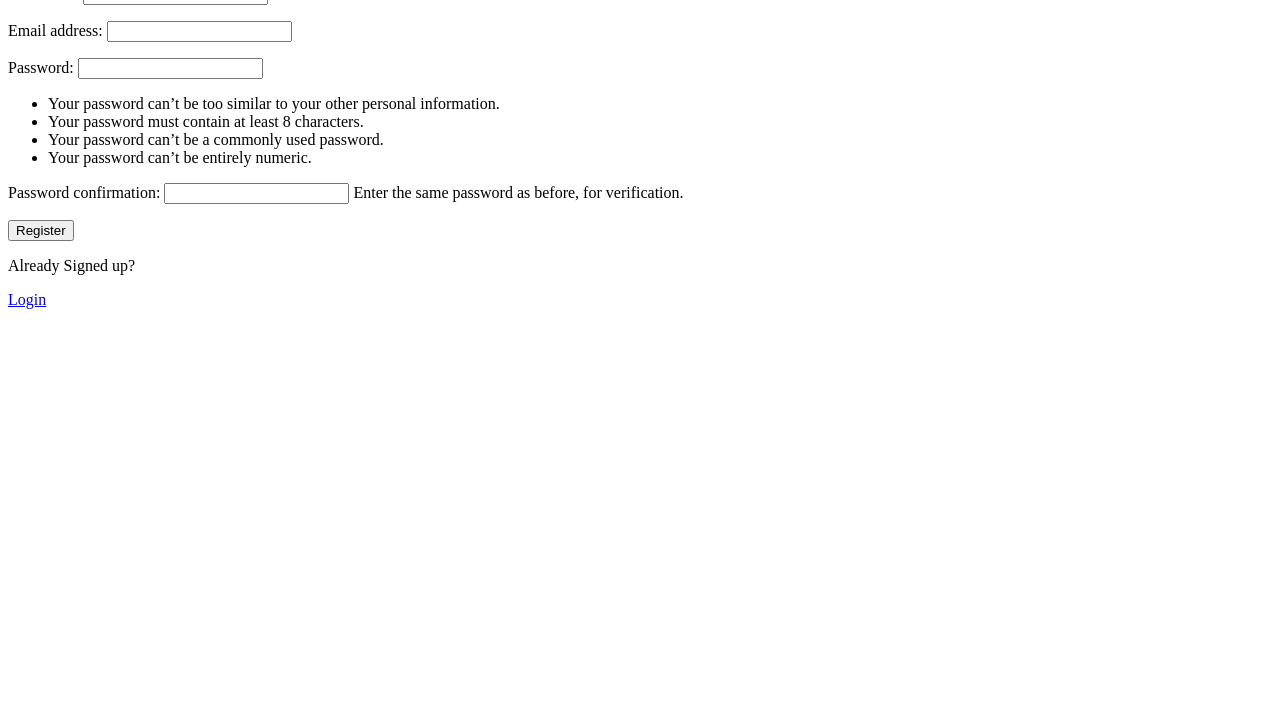
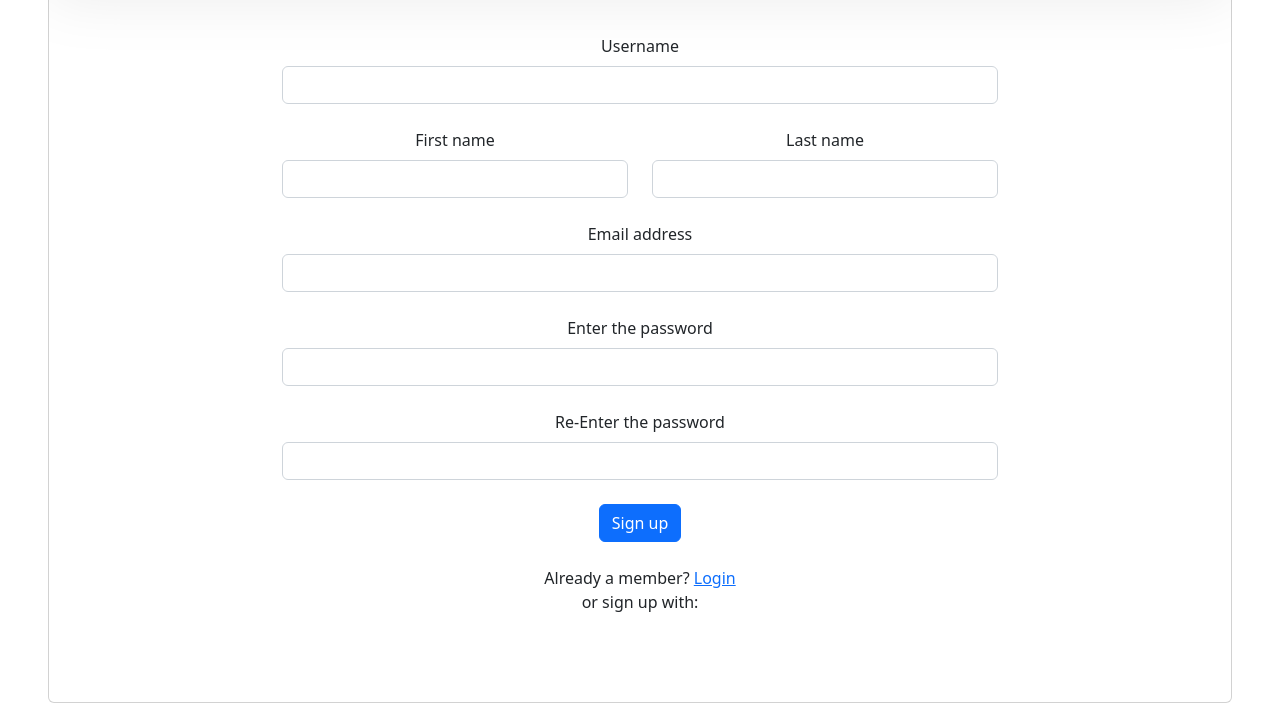
Before and after one commit to haxhex/AttendanceSystem, a Django app: page /register/ in a window 1280 px wide. Shown: the part 301-1004 px from the top of the page. Before the commit the page ends 610 px from the top, so only its background shows below. Run offline with Django 4.2, Linux system fonts and the light colour scheme.

Commit message:
set to render to new login,password reset, sign up

```diff
--- a/base/templates/base/log-in.html
+++ b/base/templates/base/log-in.html
@@ -84,7 +84,7 @@
                 Don't have an account?
                 <a href="{% url 'register' %}">Sign Up</a>
                 <br />
-                <a href="{% url 'register' %}">Forgot password?</a>
+                <a href="{% url 'password_reset' %}">Forgot password?</a>
                 </div>
               </form>
             </div>
--- a/base/templates/base/password_reset.html
+++ b/base/templates/base/password_reset.html
@@ -42,11 +42,10 @@
                 <div class="form-outline mb-4">
                     <label class="form-label" for="form3Example3"></label
                     >
-                    <input type="email" id="form3Example3" class="form-control" />
+                    <input type="email" name="email" id="form3Example3" class="form-control" />
                 </div>
 
                 {% csrf_token %}
-                {{ password_reset_form }}
                 <br/>
 
                 <!-- Submit button -->
@@ -58,6 +57,4 @@
         </div>
       </div>
 </body>
-{% endblock %}
-
 </html>
--- a/base/templates/base/sign-up.html
+++ b/base/templates/base/sign-up.html
@@ -1,7 +1,7 @@
 <!DOCTYPE html>
 <html lang="en">
   <head>
-    <title>Bootstrap 5 Example</title>
+    <title>Attendance System</title>
     <meta charset="utf-8" />
     <meta name="viewport" content="width=device-width, initial-scale=1" />
     <link
@@ -38,6 +38,13 @@
               <form method="POST" action="">
                 {% csrf_token %}
                 <!-- 2 column grid layout with text inputs for the first and last names -->
+                <!-- Email input -->
+                <div class="form-outline mb-4">
+                  <label class="form-label" for="form3Example0"
+                    >Username</label
+                  >
+                  <input type="text" name="username" id="form3Example0" class="form-control" />
+                </div>
                 <div class="row">
                   <div class="col-md-6 mb-4">
                     <div class="form-outline">
@@ -45,6 +52,7 @@
                         >First name</label>
 
                       <input
+                        name="first_name"
                         type="text"
                         id="form3Example1"
                         class="form-control"
@@ -57,6 +65,7 @@
                         >Last name</label
                       >
                       <input
+                        name="last_name"
                         type="text"
                         id="form3Example2"
                         class="form-control"
@@ -70,7 +79,7 @@
                   <label class="form-label" for="form3Example3"
                     >Email address</label
                   >
-                  <input type="email" id="form3Example3" class="form-control" />
+                  <input type="email" name="email" id="form3Example3" class="form-control" />
                 </div>
 
                 <!-- Password input -->
@@ -79,6 +88,7 @@
                     >Enter the password</label
                   >
                   <input
+                    name="password1"
                     type="password"
                     id="form3Example4"
                     class="form-control"
@@ -91,6 +101,7 @@
                     >Re-Enter the password</label
                   >
                   <input
+                    name="password2"
                     type="password"
                     id="form3Example4"
                     class="form-control"
--- a/base/urls.py
+++ b/base/urls.py
@@ -15,4 +15,5 @@ urlpatterns = [
     path("edit-profile/", views.accountSettings, name="edit-profile"),
     path("password-change/" , views.password_change , name="password-change" ),
     path("password_reset/", views.password_reset_request, name="password_reset"),
+    path("employees_list/", views.employees_list, name="employees_list"),
 ]
--- a/base/views.py
+++ b/base/views.py
@@ -69,6 +69,12 @@ def io_archive_report(request):
     return render(request ,'base/io_archive_report.html')
 
 @login_required(login_url='login')
+@allowed_users(allowed_roles=['admin'])
+def employees_list(request):
+    return render(request ,'base/employees_list.html')
+
+
+@login_required(login_url='login')
 def view_profile(request):
     return render(request, 'base/view_profile.html')
 
@@ -78,7 +84,11 @@ def password_change(request):
     if request.method == 'POST':
         form = SetPasswordForm(user, request.POST)
         if form.is_valid():
+            form.new_password1 = request.POST.get('new_password1')
+            form.new_password2 = request.POST.get('new_password2')
             form.save()
+            # new_password1 = request.POST.get('new_password1')
+            # new_password2 = request.POST.get('new_password2')
             messages.success(request, "Your password has been changed")
             return redirect('login')
         else:
@@ -94,7 +104,8 @@ def password_reset_request(request):
 	if request.method == "POST":
 		password_reset_form = PasswordResetForm(request.POST)
 		if password_reset_form.is_valid():
-			data = password_reset_form.cleaned_data['email']
+			# data = password_reset_form.cleaned_data['email']
+			data = request.POST.get('email')
 			associated_users = User.objects.filter(Q(email=data))
 			if associated_users.exists():
 				for user in associated_users:
@@ -125,15 +136,15 @@ def registerPage(request):
 		form = CreateUserForm(request.POST)
 		if form.is_valid():
 			user = form.save()
-			username = form.cleaned_data.get('username')
-			email = form.cleaned_data.get('email')
-			first_name = form.cleaned_data.get('first_name')
-			last_name = form.cleaned_data.get('last_name')
+			username = request.POST.get('username')
+			email = request.POST.get('email')
+			first_name = request.POST.get('first_name')
+			last_name = request.POST.get('last_name')
 			group = Group.objects.get(name='employee')
 			user.groups.add(group)
 			Employee.objects.create(
-				user=user,
-				email=email,
+				user = user,
+				email = email,
                 first_name = first_name,
                 last_name = last_name
     		)
@@ -143,7 +154,7 @@ def registerPage(request):
 			return redirect('login')
 
 	context = {'form':form}
-	return render(request, 'base/login_register.html', context)
+	return render(request, 'base/sign-up.html', context)
 
 @unauthenticated_user
 def loginPage(request):
--- a/templates/main.html
+++ b/templates/main.html
@@ -35,6 +35,9 @@
             </div>
             {% if user.is_superuser %}
             <div>
+                <a href="{% url 'employees_list' %}">Employees List</a>
+            </div>
+            <div>
                 <a href="{% url 'io-archive-report' %}">Activities Report</a>
             </div>
             <div>
```
Also changed, not shown: base/templates/base/employees_list.html (added, +7 -0 lines), base/templates/base/password_reset_confirm.html (+2 -5 lines), db.sqlite3, static/images/pk_gKSgwlh.jpg (added).
